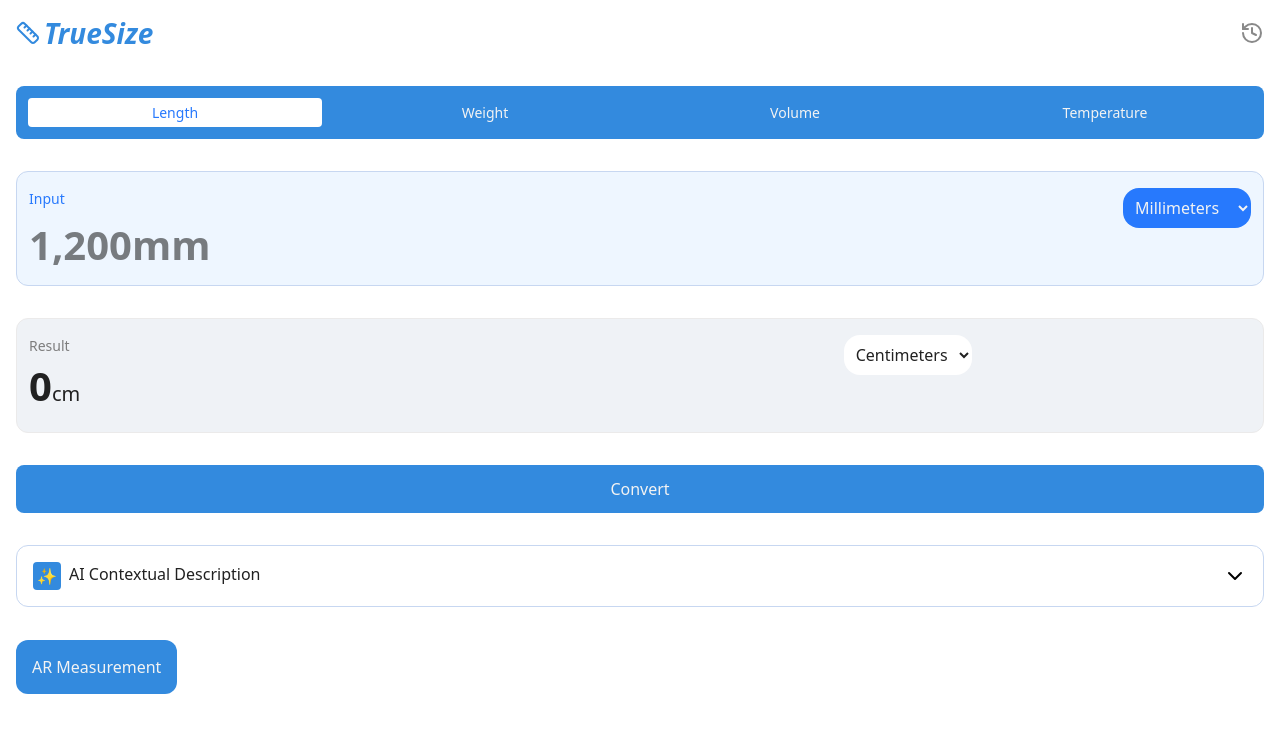
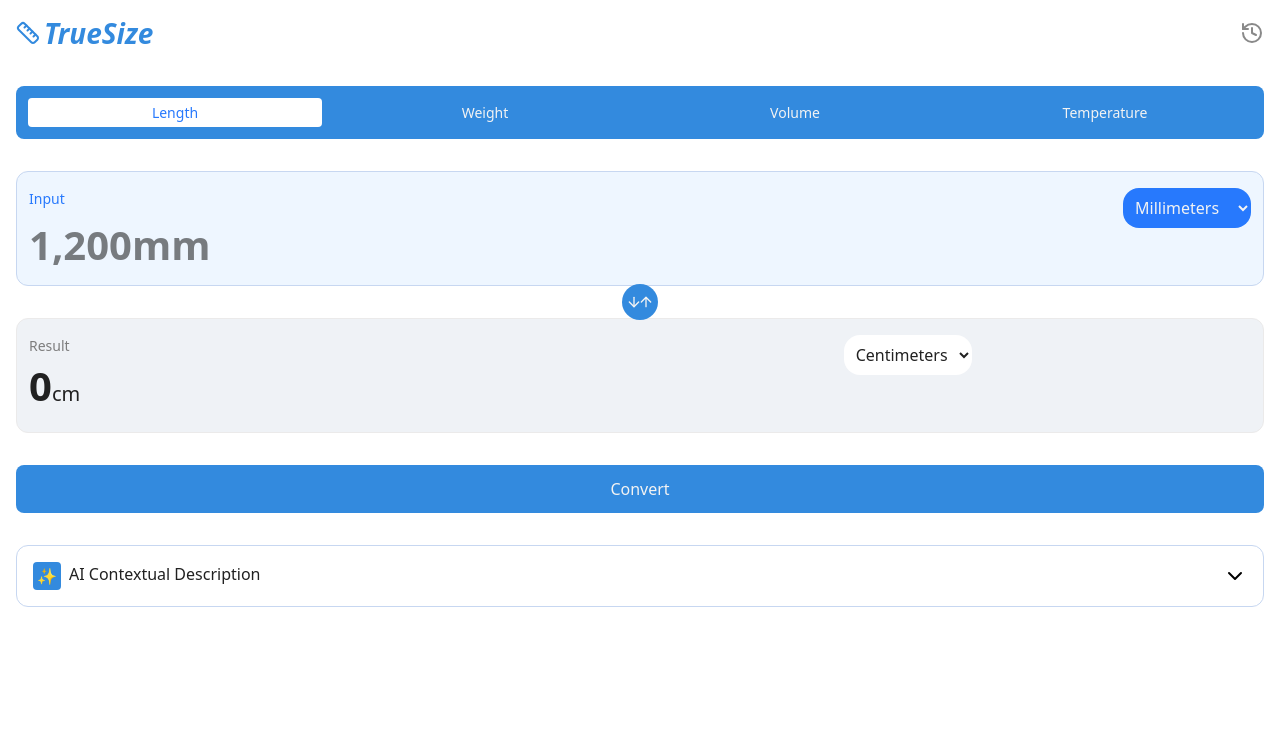
Before and after one commit to Abdulsamad-22/true-size, a Next.js app: page / in a window 1280 px wide. Shown: the top 732 px of the page. Built offline with nearby package versions, Linux system fonts and the light colour scheme.

Commit message:
UI change made

```diff
--- a/app/page.tsx
+++ b/app/page.tsx
@@ -2,7 +2,7 @@
 import Dimension from "@/src/components/Dimension";
 import InputMeasurement from "@/src/components/measurementInput";
 import Result from "@/src/components/Result";
-import { Ruler, History } from "lucide-react";
+import { Ruler, History, ArrowUp, ArrowDown } from "lucide-react";
 import { useState, useEffect } from "react";
 import { DimensionId } from "@/src/types";
 import { convert } from "@/src/lib/units";
@@ -113,8 +113,17 @@ export default function Home() {
           </Link>
         </header>
         <Dimension />
-        <InputMeasurement />
-        <Result />
+        <div className="relative">
+          <div
+            className="bg-[#338ADE] absolute h-9 w-9 flex items-center justify-center text-[#f3f3f3] -space-x-[0.2rem] rounded-full
+              left-1/2 top-1/2 -translate-x-1/2 -translate-y-1/2"
+          >
+            <ArrowDown size={16} />
+            <ArrowUp size={16} />
+          </div>
+          <InputMeasurement />
+          <Result />
+        </div>
 
         <button
           onClick={() =>
@@ -135,12 +144,6 @@ export default function Home() {
           {isCalculating ? "Measuring…" : "Convert"}
         </button>
         <AIDescription />
-        <Link
-          href="/test"
-          className="bg-[#338ADE] text-[#f3f3f3] py-4 px-4 rounded-[12px]"
-        >
-          AR Measurement
-        </Link>
       </main>
     </div>
   );
```
